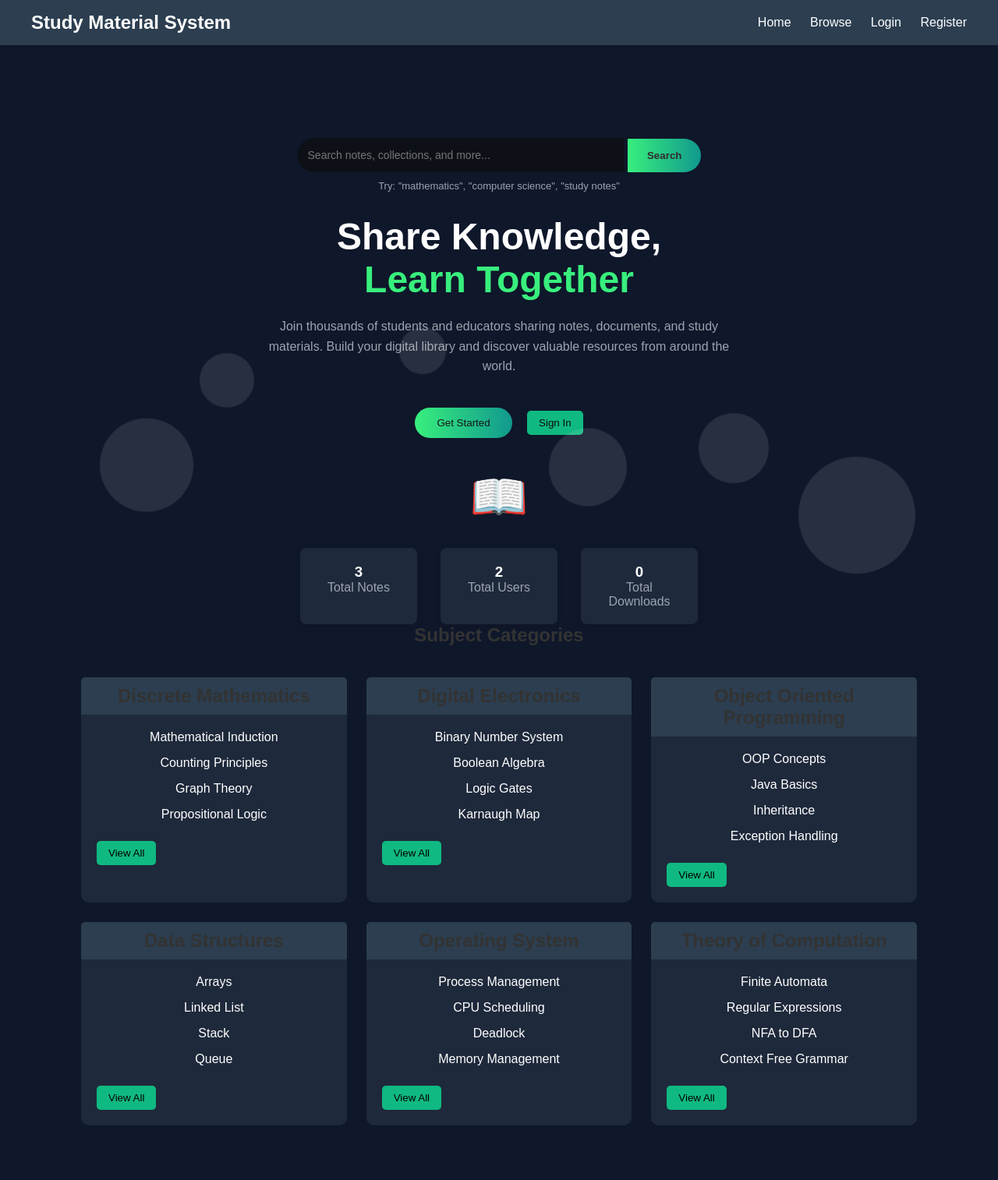
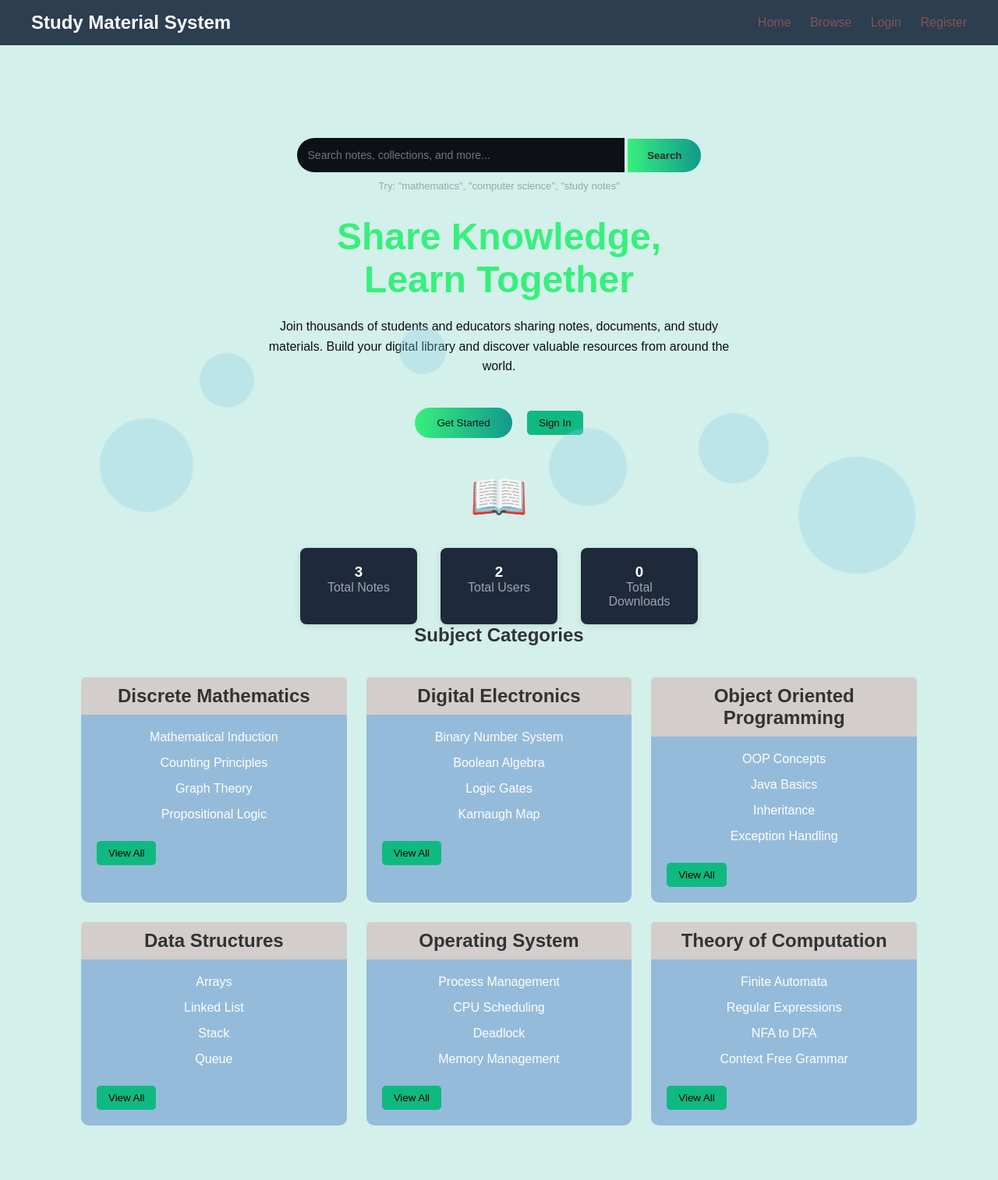
Before and after one commit to siva03-byte/study-material-v2, a Flask app: page / in a window 1280 px wide. Shown: the whole page at 78% size. Run offline with Flask 3, Linux system fonts and the light colour scheme; data comes from the database, SQL or seed files in the repository.

Commit message:
change the some background colour

```diff
--- a/static/css/style.css
+++ b/static/css/style.css
@@ -6,7 +6,7 @@ font-family: Arial, sans-serif;
 }
 
 body{
-background:#f4f6f9;
+background: white;
 }
 
 /* HEADER */
@@ -26,7 +26,7 @@ font-weight:bold;
 }
 
 nav a{
-color:white;
+color:rgb(133, 83, 83);
 text-decoration:none;
 margin-left:20px;
 font-size:16px;
@@ -94,13 +94,18 @@ h1 span{
 color:#38ef7d;
 }
 
+.title {
+    color: black;
+    text-align: center;
+}
+
 /* Description */
 
 .desc{
 width:600px;
 margin:auto;
 margin-top:20px;
-color:#9ca3af;
+color:#101010;
 line-height:1.6;
 }
 
@@ -189,8 +194,8 @@ color:#9ca3af;
 .bubbles span{
 position:absolute;
 border-radius:50%;
-background:rgba(255,255,255,0.1);
-animation:float 15s infinite linear;
+background: rgba(135,206,235,0.3);
+animation: float 15s infinite linear;
 }
 
 /* different sizes */
@@ -269,20 +274,22 @@ transform:translateY(-110vh) rotate(360deg);
 
 .container{
 display:grid;
-grid-template-columns:repeat(3,1fr);
+grid-template-columns:repeat(auto-fit, minmax(300px, 1fr));
 gap:25px;
 padding:40px;
+max-width: 1200px;
+margin: 0 auto;
 }
 
 .card{
-background:#1e293b;
+background: #95bbda;
 padding:20px;
 border-radius:10px;
 }
 
 .card h2{
-color:#3b82f6;
-background: #2c3e50;
+color: white;
+background: #d3cdcc;
 padding: 10px;
 text-align: center;
 border-radius: 5px 5px 0 0;
@@ -328,7 +335,7 @@ padding:0;
 }
 
 .topics li{
-background:#1e293b;
+background: white;
 padding:15px;
 margin:10px 0;
 border-radius:8px;
@@ -377,7 +384,7 @@ text-decoration:none;
 
 /* Background for the whole page */
 body {
-    background: #0f172a;
+    background: #d3f0ea;
     color: #ffffff;
     font-family: 'Segoe UI', Tahoma, Geneva, Verdana, sans-serif;
     margin: 0;
@@ -397,7 +404,7 @@ body {
 
 /* The actual Box/Card */
 .auth-box {
-    background: #1163d7; /* Slightly lighter navy for the card */
+    background: #0b323f; /* Light blue background for the card */
     width: 100%;
     max-width: 420px;
     padding: 40px;
@@ -410,12 +417,12 @@ body {
 .auth-header h2 {
     font-size: 24px;
     margin-bottom: 8px;
-    color: #f0f6fc;
+    color: #1d1e1f;
 }
 
 .auth-header p {
     font-size: 14px;
-    color: #8b949e;
+    color: #1f1f20;
     margin-bottom: 30px;
 }
 
@@ -470,7 +477,7 @@ input:focus, select:focus {
 .auth-footer {
     margin-top: 25px;
     font-size: 14px;
-    color: #8b949e;
+    color: #2f3133;
 }
 
 .auth-footer a {
@@ -615,5 +622,5 @@ padding:15px;
 }
 
 .content a:hover {
-    color: #38ef7d;
+    color: #f97238;
 }
--- a/templates/index.html
+++ b/templates/index.html
@@ -16,7 +16,7 @@
     <p class="try">Try: "mathematics", "computer science", "study notes"</p>
 
     <h1>
-        Share Knowledge,<br>
+        <span>Share Knowledge,</span><br>
         <span>Learn Together</span>
     </h1>
 
@@ -61,7 +61,7 @@
 </div>
 <section>
 
-<h2>Subject Categories</h2>
+<h2 class="title">Subject Categories</h2>
 
 
 <div class="container">
--- a/templates/register.html
+++ b/templates/register.html
@@ -9,7 +9,7 @@
             <p>Join our community and start sharing knowledge</p>
         </div>
 
-        <form method="POST" action="/register">
+        <form method="POST" action="/register" class="auth-form">
             <input type="text" name="username" placeholder="Username" required>
             <input type="email" name="email" placeholder="Email Address" required>
             <input type="password" name="password" placeholder="Password (Min 8 characters)" required>
```
